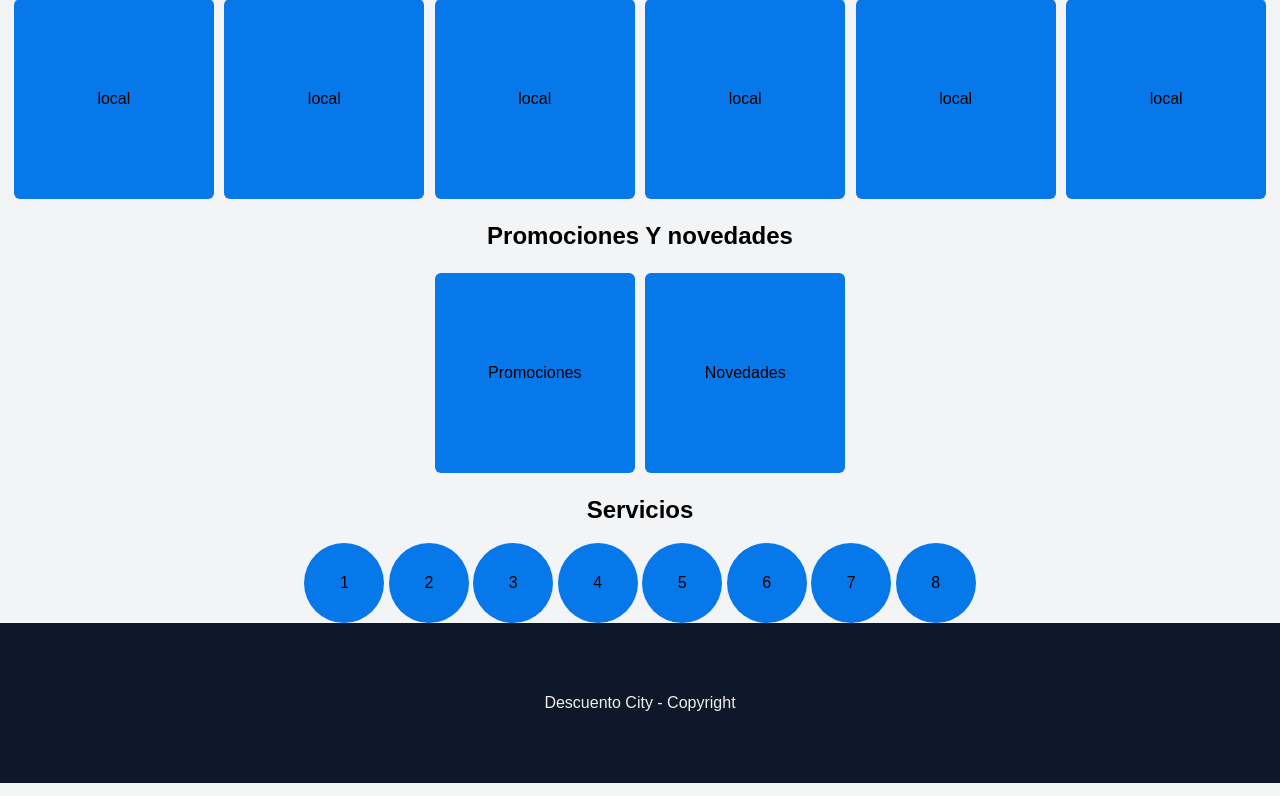
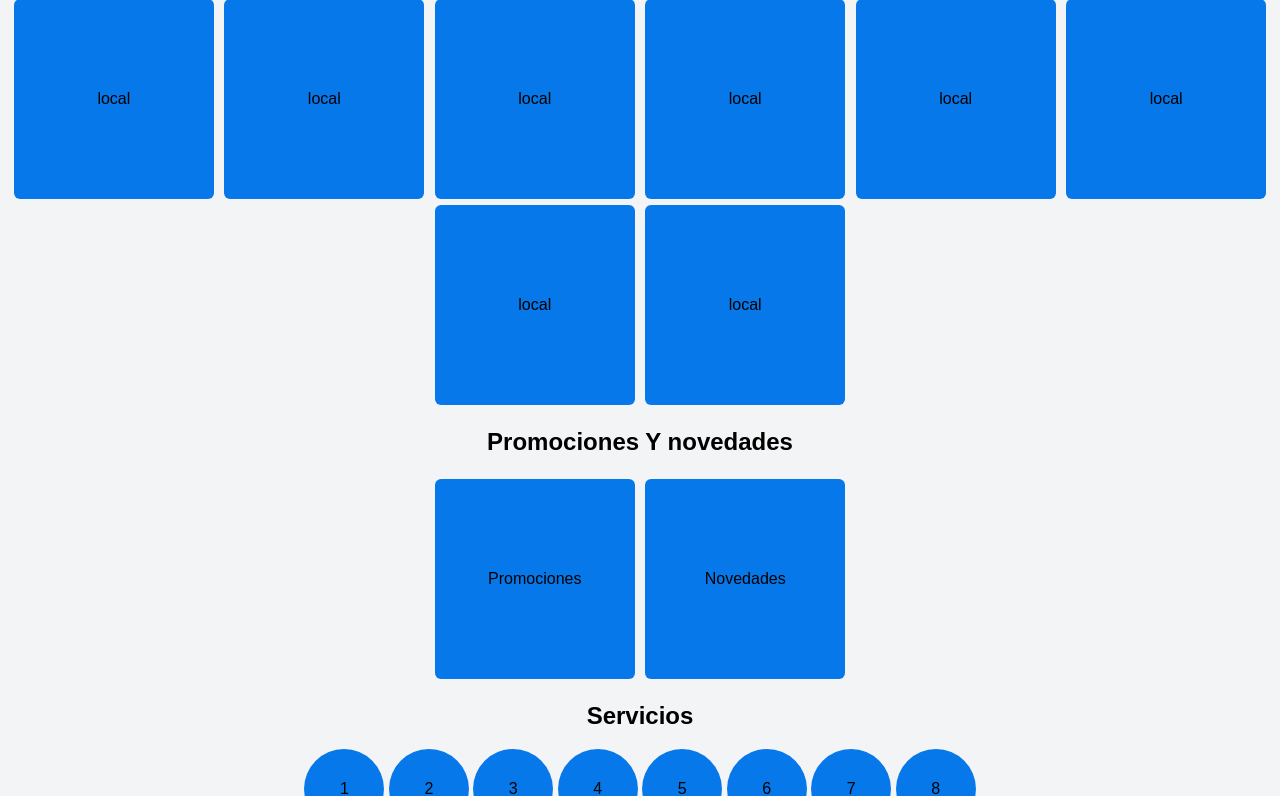
Before and after one commit to Gabrielovato/Descuento-City, a PHP site: page /Descuento-City/ in a window 1280 px wide. Shown: the part 536-1332 px from the top of the page. Run offline with PHP 8.4, Linux system fonts and the light colour scheme.

Commit message:
mas locales

```diff
--- a/controllers/localesCtrl/localesController.php
+++ b/controllers/localesCtrl/localesController.php
@@ -13,6 +13,7 @@ if($_SERVER["REQUEST_METHOD"] == "POST" && isset($_POST["confirm"])){
     $rubroLocal = trim(filter_input(INPUT_POST,"rubroLocal",FILTER_SANITIZE_SPECIAL_CHARS));
     $ubicacionLocal = filter_input(INPUT_POST,"ubicacionLocal",FILTER_SANITIZE_SPECIAL_CHARS);
     $imgLocal = $_POST["imgLocal"];
+
 
 
 
--- a/index.php
+++ b/index.php
@@ -29,6 +29,8 @@ include("conexionBD.php");
         <div class="card local-card">local</div>
         <div class="card local-card">local</div>
         <div class="card local-card">local</div>
+        <div class="card local-card">local</div>
+        <div class="card local-card">local</div>
     </section>
     <section class="promociones" id="promociones" id="novedades">
         <h2>Promociones Y novedades</h2>
```
